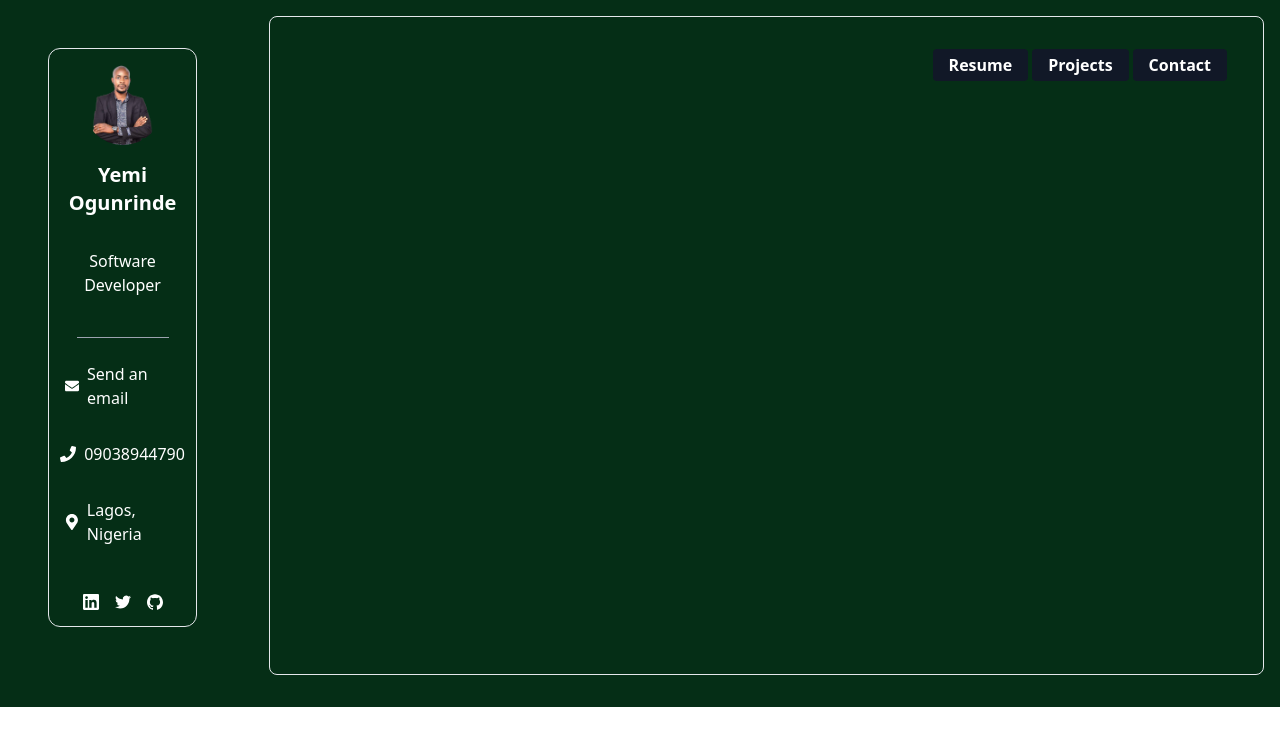
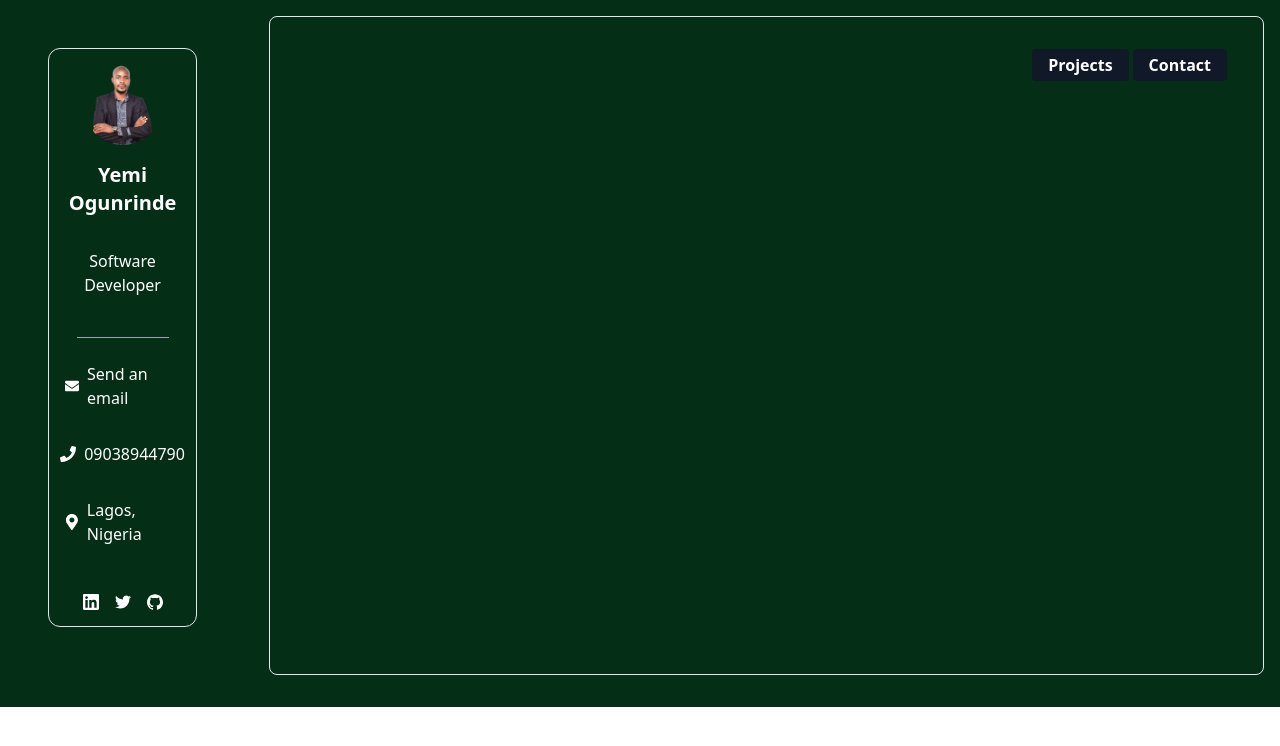
Before and after one commit to BisiOlaYemi/Yemi, a React (Create React App) app: page / in a window 1280 px wide. Shown: the top 746 px of the page. Built offline with nearby package versions, Linux system fonts and the light colour scheme.

Commit message:
Comments

```diff
--- a/src/components/NavRender.jsx
+++ b/src/components/NavRender.jsx
@@ -4,7 +4,7 @@ function NavRender({ selectedProgram, onProgramClick }) {
   return (
     <div className="flex flex-col items-end">
       <div className="flex w-full justify-end">
-        <button className={`bg-gray-900 hover:bg-blue-400 text-white font-bold py-1 px-4 rounded mr-1 ${selectedProgram === 2 ? "bg-gray-700" : ""}`} onClick={() => onProgramClick(2)}>Resume</button>
+        {/* <button className={`bg-gray-900 hover:bg-blue-400 text-white font-bold py-1 px-4 rounded mr-1 ${selectedProgram === 2 ? "bg-gray-700" : ""}`} onClick={() => onProgramClick(2)}>Resume</button> */}
         <button className={`bg-gray-900 hover:bg-blue-400 text-white font-bold py-1 px-4 rounded mr-1 ${selectedProgram === 3 ? "bg-gray-700" : ""}`} onClick={() => onProgramClick(3)}>Projects</button>
         <button className={`bg-gray-900 hover:bg-blue-400 text-white font-bold py-1 px-4 rounded mr-1 ${selectedProgram === 4 ? "bg-gray-700" : ""}`} onClick={() => onProgramClick(4)}>Contact</button>
       </div>
```
